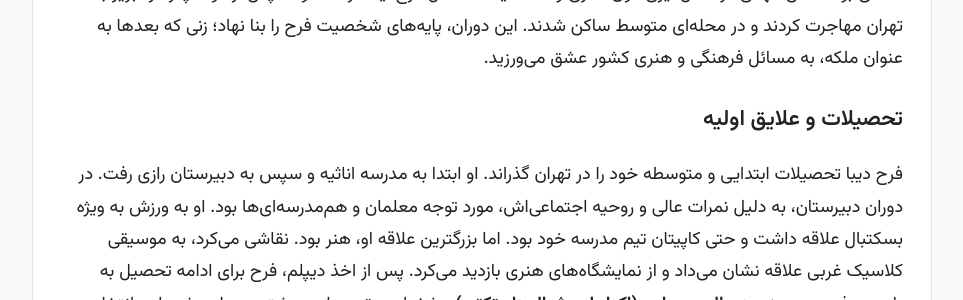
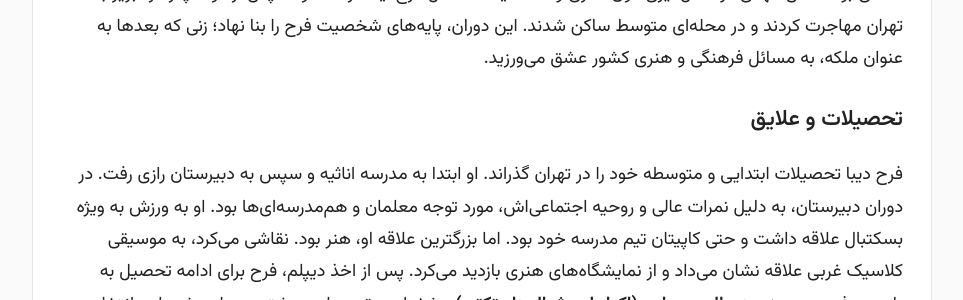
Before and after one commit to darkblog/darkblog.github.io, a Jekyll site: the page built from _posts/2026-2-26-farah-pahlavi.md, in a window 1280 px wide and 900 px high, scrolled down 789 px. Shown: the part 158-458 px from the top of the window, without its empty margins (158-1121 px from the left). Built offline with Jekyll 4.4.1, drawn with Linux system fonts in a browser that asks for light colours.

Commit message:
Update 2026-2-26-farah-pahlavi.md

```diff
--- a/_posts/2026-2-26-farah-pahlavi.md
+++ b/_posts/2026-2-26-farah-pahlavi.md
@@ -11,7 +11,7 @@ title: فرح پهلوی - از دربار تا تبعید، نمایی از ز
 
 فرح دیبا در تاریخ ۲۲ مهر ۱۳۱۷ خورشیدی (۱۴ اکتبر ۱۹۳۸) در تبریز به دنیا آمد. پدرش، **سهراب دیبا**، از نظامیان و دانش‌آموختگان دانشکده افسری بود و اصالتی آذری داشت. مادرش، **فریده قطبی**، که اصالتاً اهل گیلان و آذربایجان بود، زنی فرهنگ‌دوست و هنرمند بود. خانواده دیبا از طبقه متوسط رو به بالای جامعه به شمار می‌رفتند و به تحصیل و فرهنگ اهمیت زیادی می‌دادند. سهراب دیبا پنج سال پس از تولد فرح، بر اثر سرطان درگذشت و این ضربه بزرگی برای خانواده بود. فرح و برادر بزرگترش، **کامبیز دیبا**، تحت سرپرستی مادرشان بزرگ شدند. فریده قطبی که خود از علاقه‌مندان به موسیقی و نقاشی بود، نقش مهمی در شکل‌گیری ذوق هنری و شخصیت مستقل فرح ایفا کرد. خانواده پس از فوت پدر، از تبریز به تهران مهاجرت کردند و در محله‌ای متوسط ساکن شدند. این دوران، پایه‌های شخصیت فرح را بنا نهاد؛ زنی که بعدها به عنوان ملکه، به مسائل فرهنگی و هنری کشور عشق می‌ورزید.
 
-### تحصیلات و علایق اولیه
+### تحصیلات و علایق
 
 فرح دیبا تحصیلات ابتدایی و متوسطه خود را در تهران گذراند. او ابتدا به مدرسه اناثیه و سپس به دبیرستان رازی رفت. در دوران دبیرستان، به دلیل نمرات عالی و روحیه اجتماعی‌اش، مورد توجه معلمان و هم‌مدرسه‌ای‌ها بود. او به ورزش به ویژه بسکتبال علاقه داشت و حتی کاپیتان تیم مدرسه خود بود. اما بزرگترین علاقه او، هنر بود. نقاشی می‌کرد، به موسیقی کلاسیک غربی علاقه نشان می‌داد و از نمایشگاه‌های هنری بازدید می‌کرد. پس از اخذ دیپلم، فرح برای ادامه تحصیل به پاریس رفت و در **مدرسه عالی معماری (اکول اسپشیال داریتکتور)** مشغول به تحصیل در رشته معماری شد. این انتخاب نشان‌دهنده ذوق هنری و تمایل او به خلق فضاهای نوین بود. زندگی دانشجویی در پاریس، فرصتی بود تا او با جریان‌های مدرن هنر و معماری جهان آشنا شود و دیدگاه‌های خود را گسترش دهد. در همین دوران بود که آشنایی او با محمدرضا پهلوی، مسیر زندگی‌اش را برای همیشه تغییر داد.
 
```
